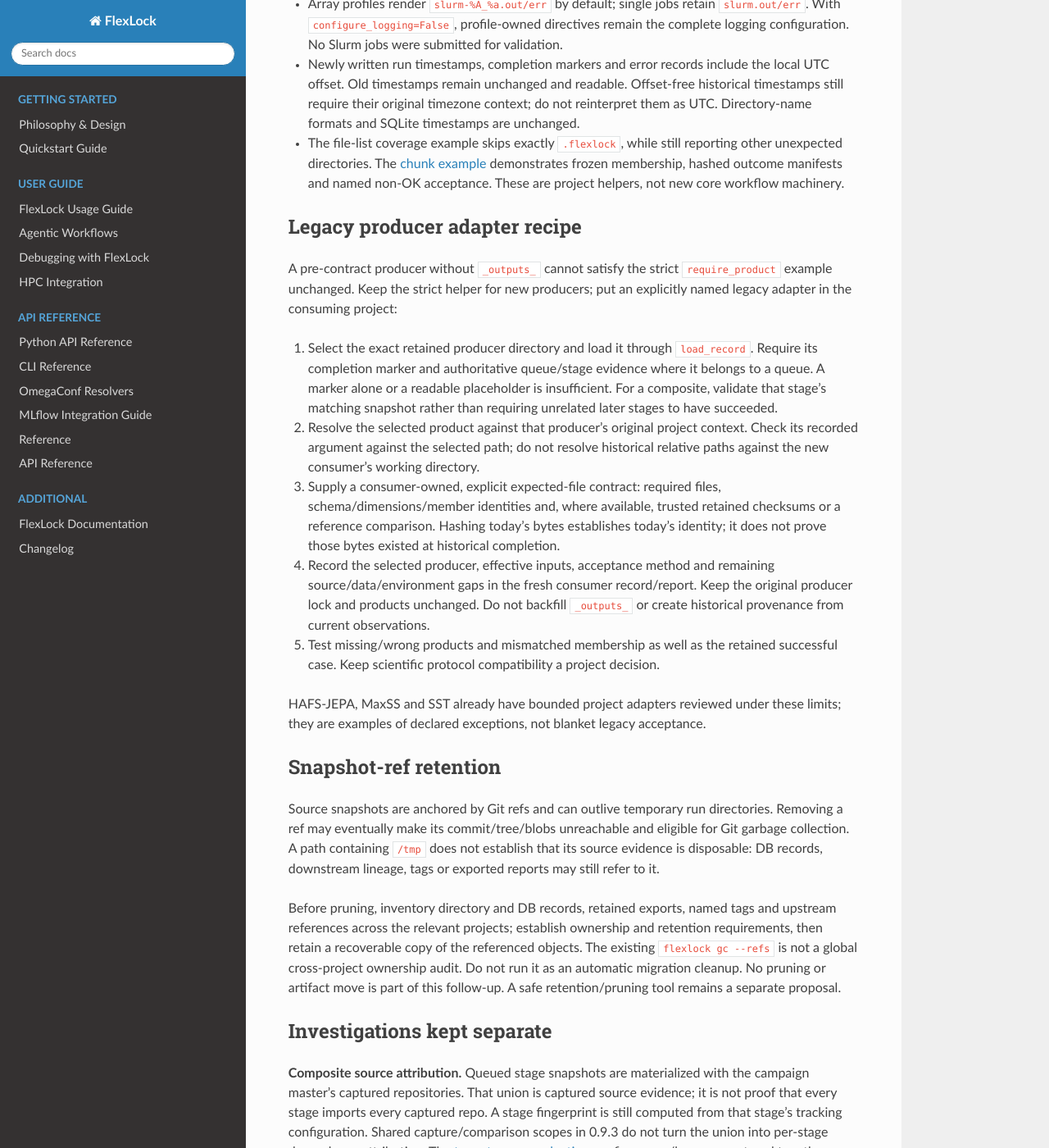
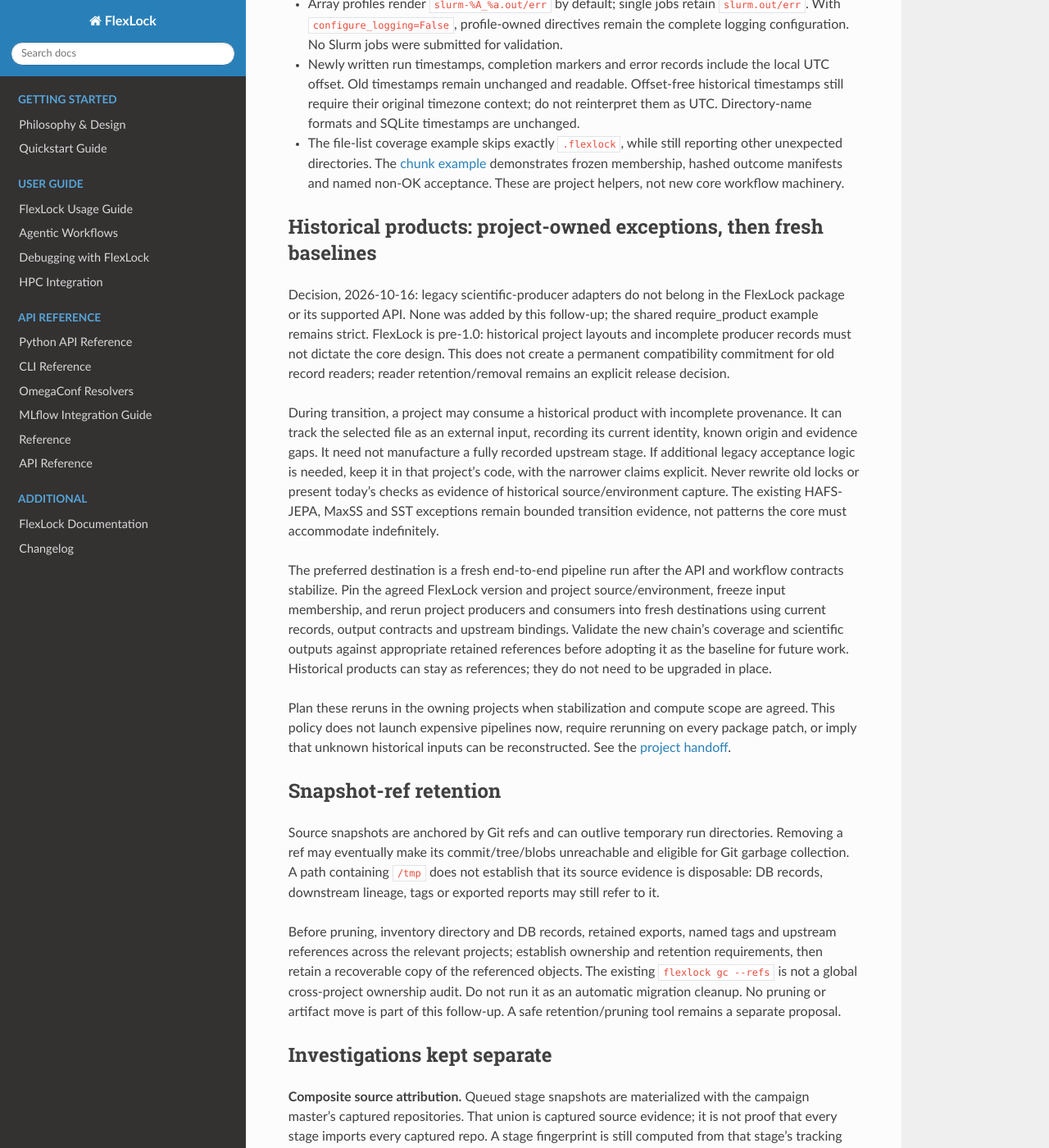
Before and after one commit to quentinf00/flexlock, a Sphinx documentation site: the page built from docs/project_feedback_followup.md, in a window 1280 px wide and 1400 px high, scrolled down 563 px. Shown: the whole window at 82% size. Built offline with Sphinx 7.4.7 and the Read the Docs theme 3.1.0, drawn with Linux system fonts in a browser that asks for light colours.

Commit message:
Keep legacy producer handling project-owned and prefer fresh baselines

```diff
--- a/docs/project_feedback_followup.md
+++ b/docs/project_feedback_followup.md
@@ -28,33 +28,36 @@ not in the deployed 0.9.3 wheel and have not been synchronized into project envi
   demonstrates frozen membership, hashed outcome manifests and named non-OK acceptance.
   These are project helpers, not new core workflow machinery.
 
-## Legacy producer adapter recipe
+## Historical products: project-owned exceptions, then fresh baselines
 
-A pre-contract producer without `_outputs_` cannot satisfy the strict
-`require_product` example unchanged. Keep the strict helper for new producers;
-put an explicitly named legacy adapter in the consuming project:
+Decision, 2026-10-16: legacy scientific-producer adapters do not belong in the
+FlexLock package or its supported API. None was added by this follow-up; the
+shared require_product example remains strict. FlexLock is pre-1.0: historical
+project layouts and incomplete producer records must not dictate the core design.
+This does not create a permanent compatibility commitment for old record readers;
+reader retention/removal remains an explicit release decision.
 
-1. Select the exact retained producer directory and load it through `load_record`.
-   Require its completion marker and authoritative queue/stage evidence where it
-   belongs to a queue. A marker alone or a readable placeholder is insufficient.
-   For a composite, validate that stage's matching snapshot rather than requiring
-   unrelated later stages to have succeeded.
-2. Resolve the selected product against that producer's original project context.
-   Check its recorded argument against the selected path; do not resolve historical
-   relative paths against the new consumer's working directory.
-3. Supply a consumer-owned, explicit expected-file contract: required files,
-   schema/dimensions/member identities and, where available, trusted retained
-   checksums or a reference comparison. Hashing today's bytes establishes today's
-   identity; it does not prove those bytes existed at historical completion.
-4. Record the selected producer, effective inputs, acceptance method and remaining
-   source/data/environment gaps in the fresh consumer record/report. Keep the
-   original producer lock and products unchanged. Do not backfill `_outputs_` or
-   create historical provenance from current observations.
-5. Test missing/wrong products and mismatched membership as well as the retained
-   successful case. Keep scientific protocol compatibility a project decision.
+During transition, a project may consume a historical product with incomplete
+provenance. It can track the selected file as an external input, recording its
+current identity, known origin and evidence gaps. It need not manufacture a fully
+recorded upstream stage. If additional legacy acceptance logic is needed, keep it
+in that project's code, with the narrower claims explicit. Never rewrite old locks
+or present today's checks as evidence of historical source/environment capture.
+The existing HAFS-JEPA, MaxSS and SST exceptions remain bounded transition evidence,
+not patterns the core must accommodate indefinitely.
 
-HAFS-JEPA, MaxSS and SST already have bounded project adapters reviewed under these
-limits; they are examples of declared exceptions, not blanket legacy acceptance.
+The preferred destination is a fresh end-to-end pipeline run after the API and
+workflow contracts stabilize. Pin the agreed FlexLock version and project
+source/environment, freeze input membership, and rerun project producers and
+consumers into fresh destinations using current records, output contracts and
+upstream bindings. Validate the new chain's coverage and scientific outputs against
+appropriate retained references before adopting it as the baseline for future work.
+Historical products can stay as references; they do not need to be upgraded in place.
+
+Plan these reruns in the owning projects when stabilization and compute scope are
+agreed. This policy does not launch expensive pipelines now, require rerunning on
+every package patch, or imply that unknown historical inputs can be reconstructed.
+See the [project handoff](project_adoption_handoff.md#fresh-baselines-after-api-stabilization).
 
 ## Snapshot-ref retention
 
```
Also changed, not shown: docs/project_adoption_handoff.md (+26 -0 lines), docs/slimmer_core_migration.md (+7 -0 lines), docs/workflow_guidelines.md (+17 -1 lines).
